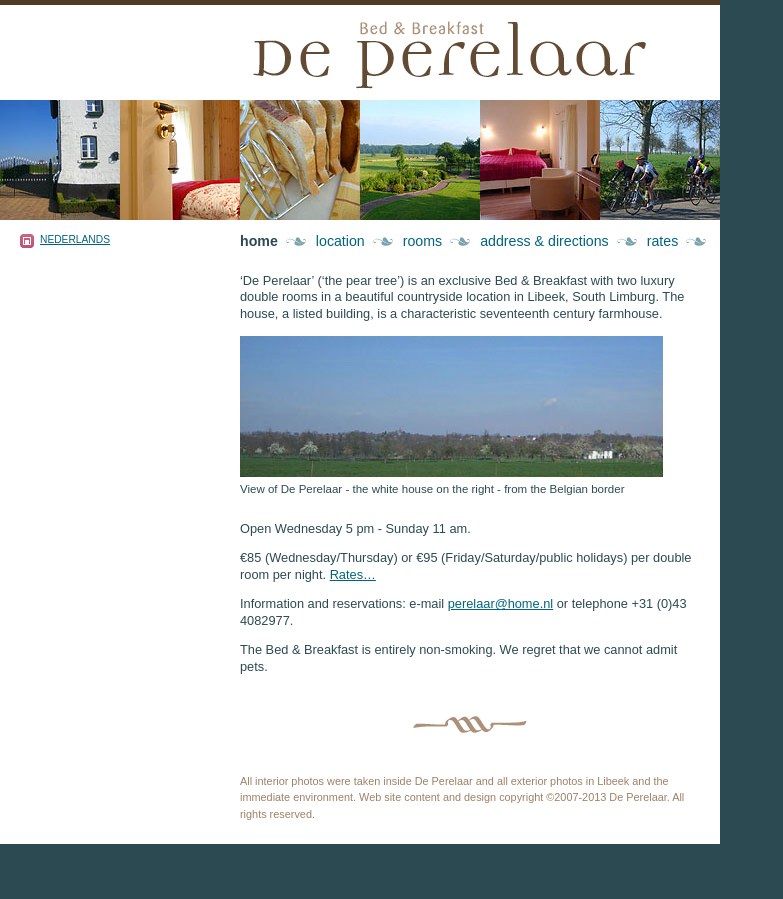
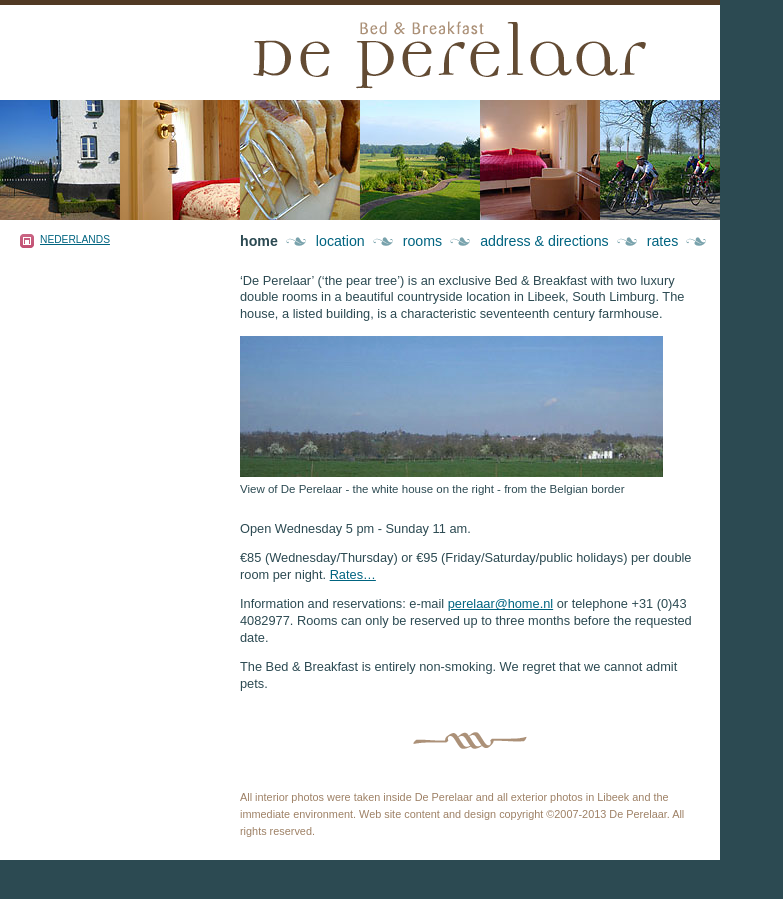
Before and after one commit to libeek/libeek.github.com, a Jekyll site: the page built from perelaar/index_en.html, in a window 1280 px wide. Shown: the whole page, without its empty margins (0-783 px from the left). Built offline with Jekyll 4.4.1, drawn with Linux system fonts in a browser that asks for light colours.

```diff
--- a/perelaar/index_en.html
+++ b/perelaar/index_en.html
@@ -14,6 +14,7 @@ title: Home
 
 <p>€85 (Wednesday/Thursday) or €95 (Friday/Saturday/public holidays) per double room per night. <a href="tarieven_en">Rates…</a></p>
 
-<p>Information and reservations: e-mail <a href="mailto:perelaar@home.nl">perelaar@home.nl</a> or telephone +31 (0)43 4082977.</p>
+<p>Information and reservations: e-mail <a href="mailto:perelaar@home.nl">perelaar@home.nl</a> or telephone +31 (0)43 4082977.
+Rooms can only be reserved up to three months before the requested date.</p>
 
 <p>The Bed &amp; Breakfast is entirely non-smoking. We regret that we cannot admit pets.</p>
```
